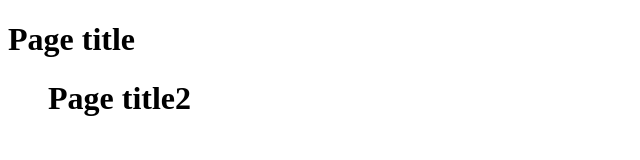
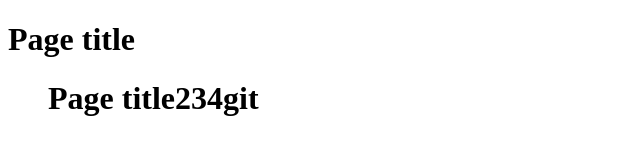
Before and after one commit to dminyaylo/my-page, a plain HTML site: page index.html in a window 1280 px wide. Shown: the whole page, without its empty margins (0-640 px from the left). Drawn offline with Linux system fonts and the light colour scheme.

Commit message:
add234git

```diff
--- a/index.html
+++ b/index.html
@@ -9,7 +9,7 @@
 <body>
   <h1>Page title</h1>
   <ul>
-    <h1>Page title2</h1>
+    <h1>Page title234git </h1>
   </ul>
 </body>
 </html>
```
